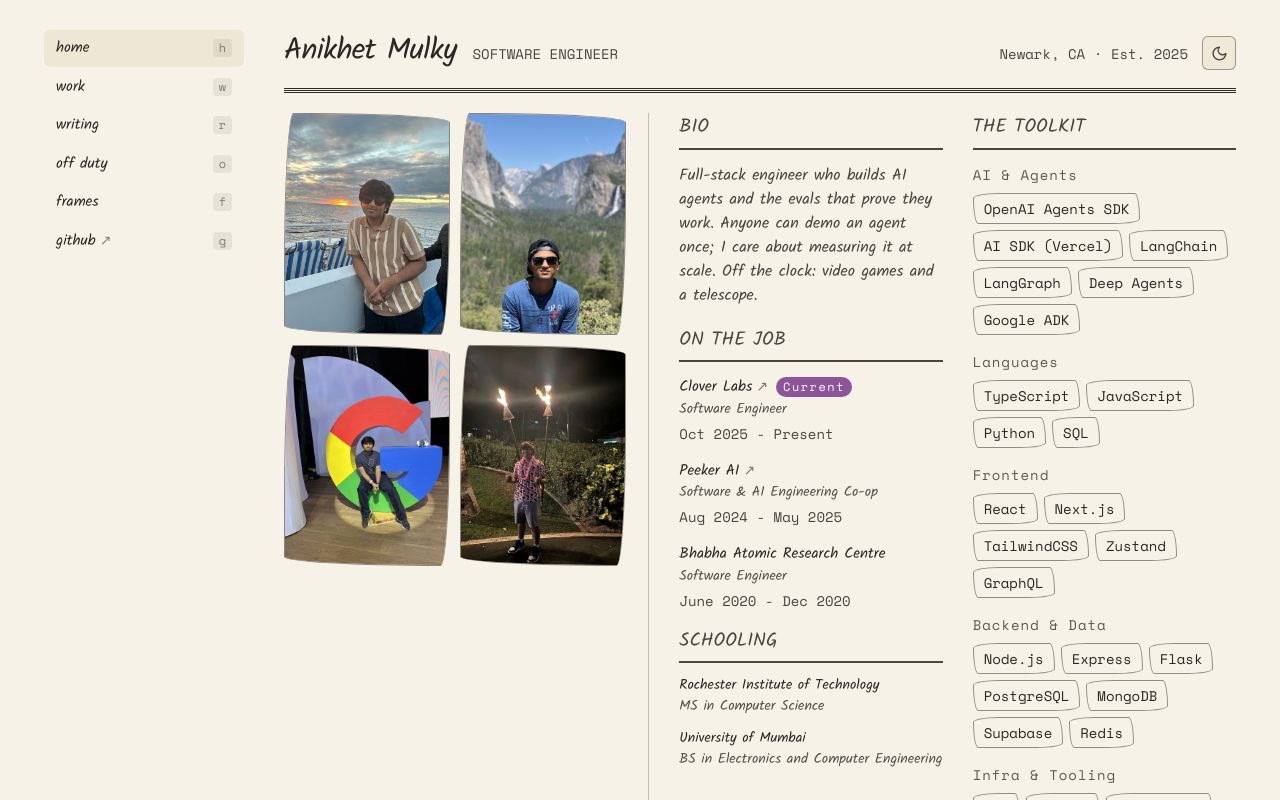
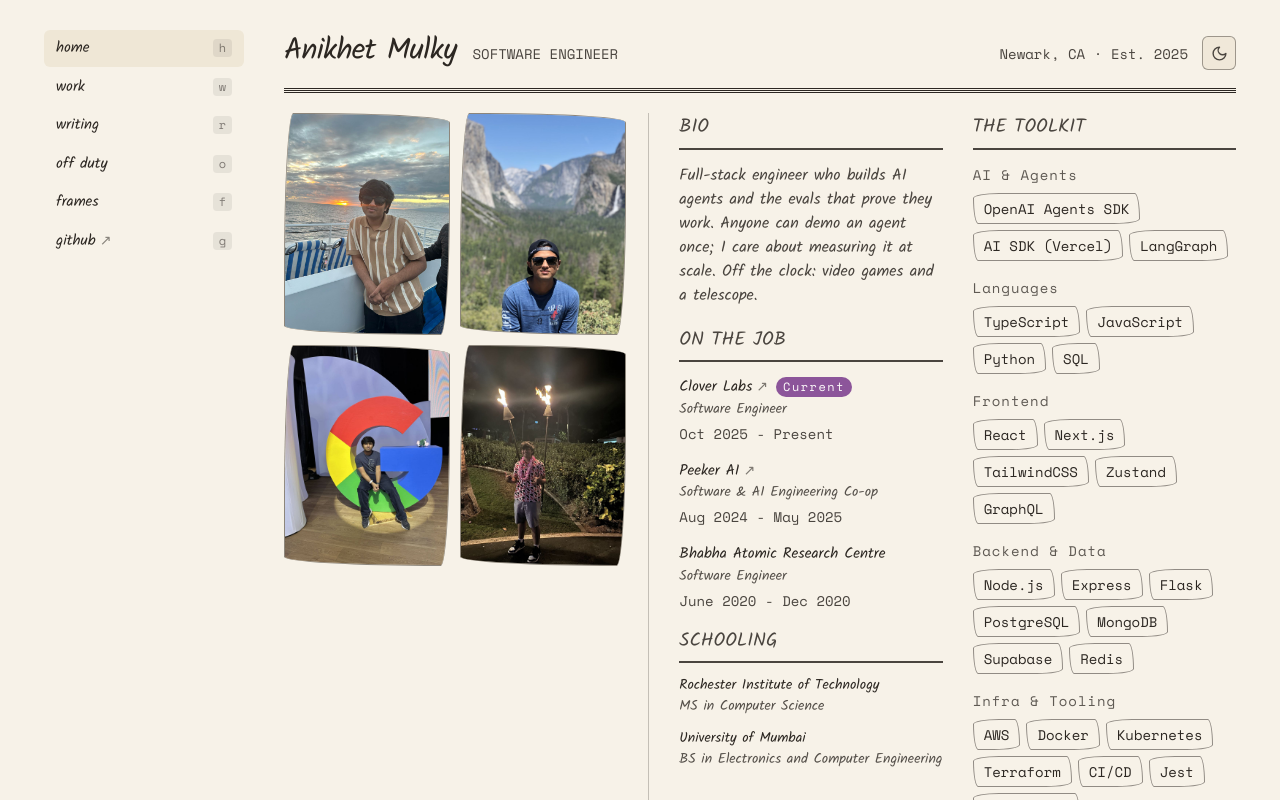
Before and after one commit to Anikhet/professional-portfolio, a Next.js app: page / in a window 1280 px wide. Shown: the top 800 px of the page. Built offline with nearby package versions, Linux system fonts and the light colour scheme; a web font is replaced by a local one.

Commit message:
chore(editorial): trim AI & Agents stack chips

```diff
--- a/src/data/portfolio.ts
+++ b/src/data/portfolio.ts
@@ -251,7 +251,7 @@ Currently pursuing my Master’s in Computer Science at RIT, I’m looking to jo
   toolkit: [
     {
       label: "AI & Agents",
-      skills: ["OpenAI Agents SDK", "AI SDK (Vercel)", "LangChain", "LangGraph", "Deep Agents", "Google ADK"],
+      skills: ["OpenAI Agents SDK", "AI SDK (Vercel)", "LangGraph"],
     },
     {
       label: "Languages",
```
